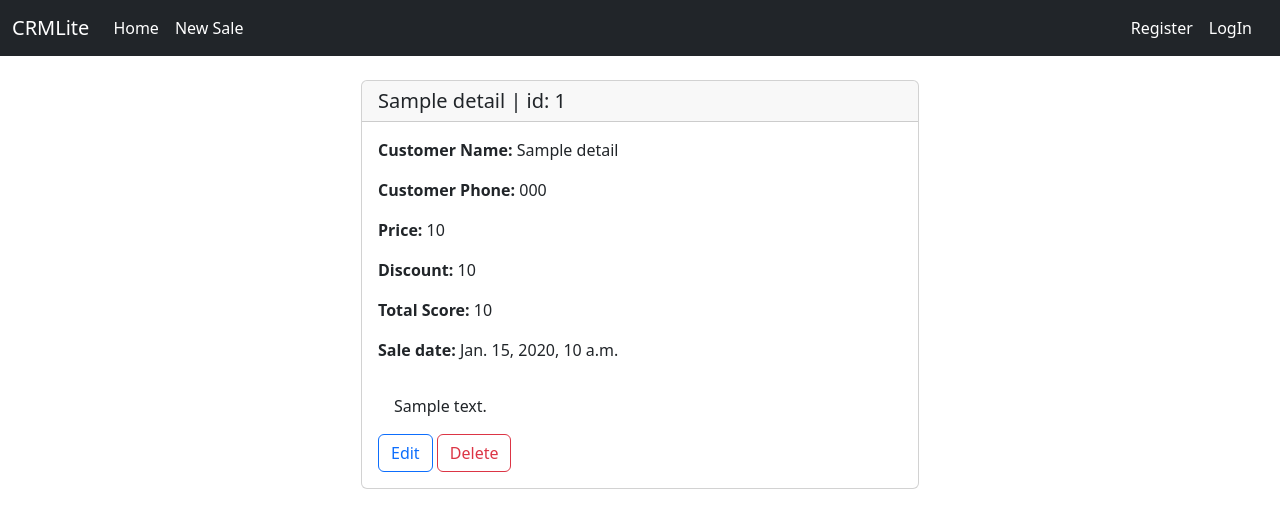
After one commit to AlexanderSeryakov/SalesCRM, a Django app: template sale/templates/sale/detail.html in a window 1280 px wide. The commit adds this page. Shown: the top 528 px of the page. Run offline with Django 3.2, Linux system fonts and the light colour scheme; the template is opened without the code that fills it: most values are stand-ins (such as "Sample title", 1, 10 or a date in 2020).

Commit message:
Login/Logout. Minor edits

```diff
--- a/sale/models.py
+++ b/sale/models.py
@@ -1,7 +1,6 @@
-import uuid
-
 from django.db import models
 from django.contrib.auth.models import User
+from django.urls import reverse
 
 
 class Sale(models.Model):
@@ -12,6 +11,7 @@ class Sale(models.Model):
     customer_name = models.CharField(max_length=512)
     customer_phone = models.CharField(max_length=20)
     created_at = models.DateTimeField(auto_now_add=True)
+    notes = models.TextField(blank=True)
     user = models.ForeignKey(User, on_delete=models.CASCADE, db_index=True)
 
     class Meta:
@@ -23,7 +23,7 @@ class Sale(models.Model):
         return self.product_name
 
     def get_absolute_url(self):
-        return self.pk
+        return reverse('detail', kwargs={'pk': self.pk})
 
     @property
     def get_total_score(self):
--- a/sale/static/sale/css/style.css
+++ b/sale/static/sale/css/style.css
@@ -31,3 +31,7 @@ th.sorted[data-order="1"]::after {
 .non-select{
     user-select: none;
 }
+
+.custom-form-error{
+    color: red;
+}
--- a/sale/templates/sale/base.html
+++ b/sale/templates/sale/base.html
@@ -4,6 +4,7 @@
 <head>
     <meta charset="UTF-8">
     <meta name="viewport" content="width=device-width, initial-scale=1">
+    <link rel="stylesheet" href="{% static 'sale/css/style.css' %}">
     <link rel="icon" href="{% static 'sale/images/favicon.png' %}" type="image/x-icon">
     <link href="https://cdn.jsdelivr.net/npm/bootstrap@5.3.0/dist/css/bootstrap.min.css" rel="stylesheet" integrity="sha384-9ndCyUaIbzAi2FUVXJi0CjmCapSmO7SnpJef0486qhLnuZ2cdeRhO02iuK6FUUVM" crossorigin="anonymous">
     <title>{{title}}</title>
--- /dev/null
+++ b/sale/templates/sale/detail.html
@@ -0,0 +1,23 @@
+{% extends 'sale/base.html' %}
+
+{% block content %}
+<br>
+<div class="col-md-6 offset-md-3">
+    <div class="card">
+        <h5 class="card-header">{{detail.product_name}} | id: {{detail.id}}</h5>
+        <div class="card-body">
+            <p class="card-text"><strong>Customer Name: </strong>{{detail.customer_name}}</p>
+            <p class="card-text"><strong>Customer Phone: </strong>{{detail.customer_phone}}</p>
+            <p class="card-text"><strong>Price: </strong>{{detail.price}}</p>
+            <p class="card-text"><strong>Discount: </strong>{{detail.discount}}</p>
+            <p class="card-text"><strong>Total Score: </strong>{{detail.get_total_score}}</p>
+            <p class="card-text"><strong>Sale date: </strong>{{detail.created_at}}</p>
+            <div class="card-body">
+                {{detail.notes}}
+            </div>
+            <a href="" class="btn btn-outline-primary">Edit</a>
+            <a href="{% url 'sale_delete' detail.id %}" class="btn btn-outline-danger">Delete</a>
+        </div>
+    </div>
+</div>
+{% endblock %}
--- a/sale/templates/sale/login.html
+++ b/sale/templates/sale/login.html
@@ -8,10 +8,10 @@
     <br>
     <form method="post">
     {% csrf_token %}
-        <div class="invalid-feedback">{{ form.non_field_errors }}</div>
+        <div class="custom-form-error form-label">{{ form.non_field_errors }}</div>
         {% for f in form %}
             <p><label class="form-label" for="{{ f.id_for_label }}">{{f.label}}</label>{{ f }}</p>
-            <div class="invalid-feedback">{{ f.errors }}</div>
+            <div class="form-label">{{ f.errors }}</div>
         {% endfor %}
         <button type="submit" class="btn btn-success">SignUp</button>
     </form>
--- a/sale/templates/sale/navbar.html
+++ b/sale/templates/sale/navbar.html
@@ -8,16 +8,28 @@
         <div class="collapse navbar-collapse" id="navbarSupportedContent">
             <ul class="navbar-nav me-auto mb-2 mb-lg-0">
                 <li class="nav-item">
-                    <a class="nav-link active" aria-current="page" href="#">Home</a>
+                    <a class="nav-link active" aria-current="page" href="{% url 'sales' %}">Home</a>
+                </li>
+                <li class="nav-item">
+                    <a class="nav-link active" aria-current="page" href="#">New Sale</a>
                 </li>
             </ul>
             <ul class="navbar-nav me-2 mb-2 mb-lg-0">
+                {% if request.user.is_authenticated %}
+                <li class="nav-item">
+                    <a class="nav-link active">{{ request.user }} |</a>
+                </li>
+                <li class="nav-item">
+                    <a class="nav-link active" aria-current="page" href="{% url 'logout' %}">LogOut</a>
+                </li>
+                {% else %}
                 <li class="nav-item">
                     <a class="nav-link active" aria-current="page" href="{% url 'register' %}">Register</a>
                 </li>
                 <li class="nav-item">
                     <a class="nav-link active" aria-current="page" href="{% url 'login' %}">LogIn</a>
                 </li>
+                {% endif %}
             </ul>
         </div>
     </div>
--- a/sale/templates/sale/sales.html
+++ b/sale/templates/sale/sales.html
@@ -1,9 +1,5 @@
 {% extends 'sale/base.html' %}
 {% load static %}
-
-{% block styles %}
-<link rel="stylesheet" href="{% static 'sale/css/style.css' %}" type="text/css">
-{% endblock %}
 
 {% block content %}
 <br>
@@ -24,7 +20,7 @@
     <tbody>
     {% for sale in sales %}
     <tr>
-        <th scope="row">{{forloop.counter}}</th>
+        <td scope="row"><a href="{{ sale.get_absolute_url }}">{{sale.id}}</a></td>
         <td>{{sale.product_name}}</td>
         <td>{{sale.price|floatformat:"2"}}</td>
         <td>{{sale.quantity}}</td>
--- a/sale/urls.py
+++ b/sale/urls.py
@@ -3,7 +3,10 @@ from . import views
 
 
 urlpatterns = [
-    path('', views.SalesPageView.as_view(), name='sales'),
+    path('', views.SaleListView.as_view(), name='sales'),
+    path('sale/<int:pk>', views.SaleDetailView.as_view(), name='detail'),
+    path('sale/<int:pk>', views.SaleDeleteView.as_view(), name='sale_delete'),
     path('register/', views.RegisterUser.as_view(), name='register'),
     path('login/', views.LoginUser.as_view(), name='login'),
+    path('logout/', views.LogoutUser.as_view(), name='logout'),
 ]
```
Also changed, not shown: sale/views.py (+27 -4 lines).
